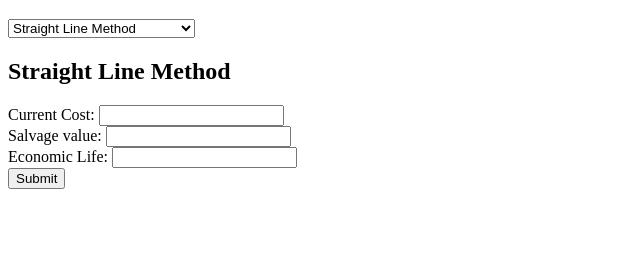
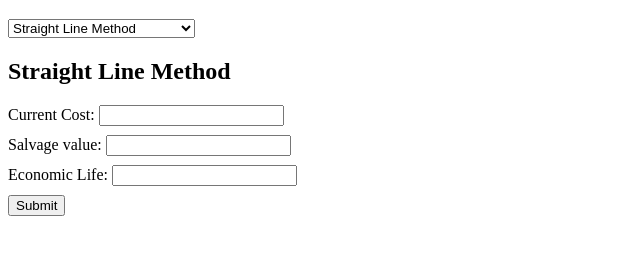
Before and after one commit to Oahdev/Plant_and_Machinery_Valuation, a plain HTML site: page index.html in a window 1280 px wide. Shown: the part 61-316 px from the top of the page, without its empty margins (0-640 px from the left). Drawn offline with Linux system fonts and the light colour scheme.

Commit message:
Update index.html

```diff
--- a/index.html
+++ b/index.html
@@ -11,7 +11,7 @@
         display: none;
     }
     button , input{
-        margiin-bottom: 9px;
+        margin-bottom: 9px;
     }
 </style>
 <body>
```
